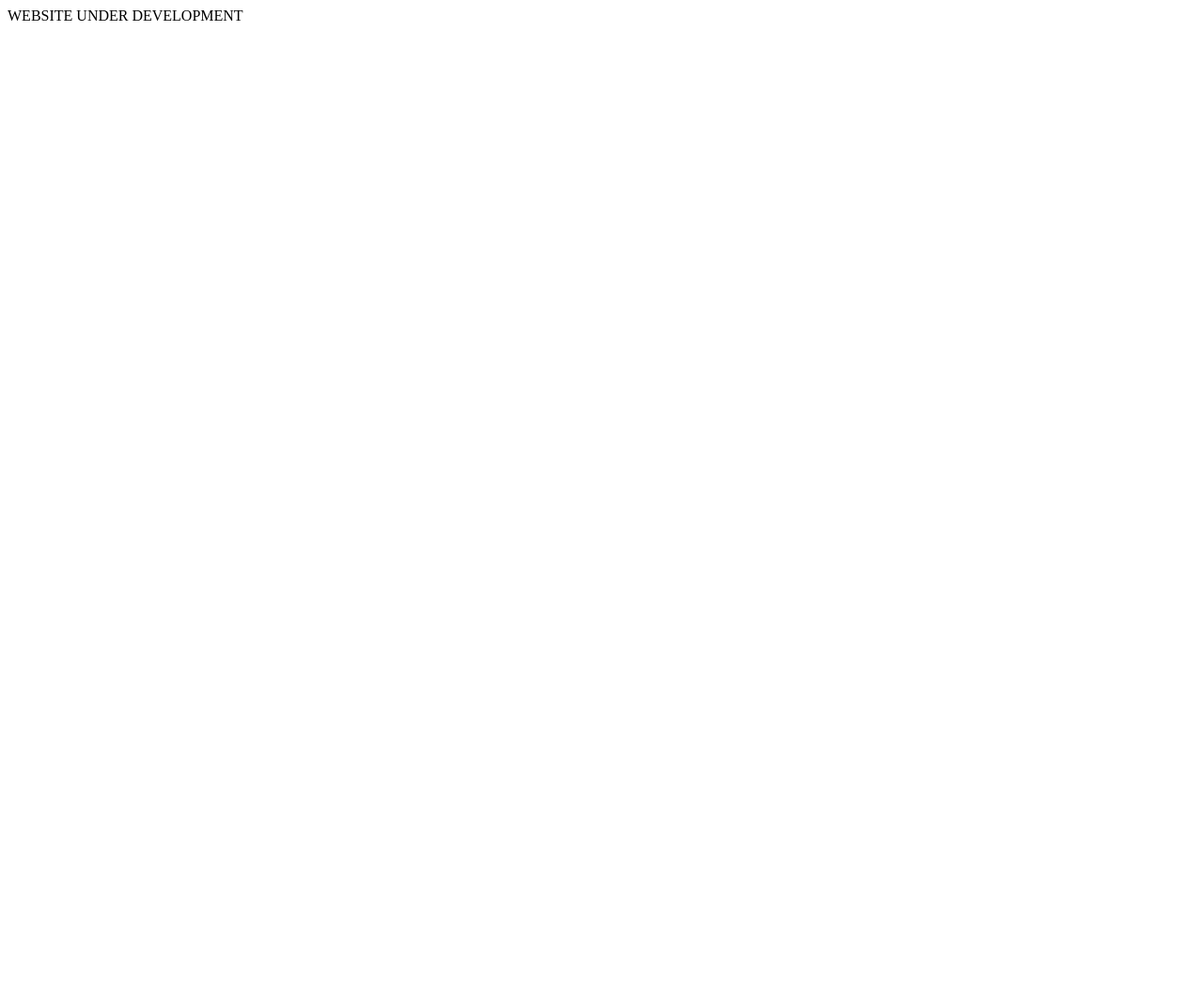
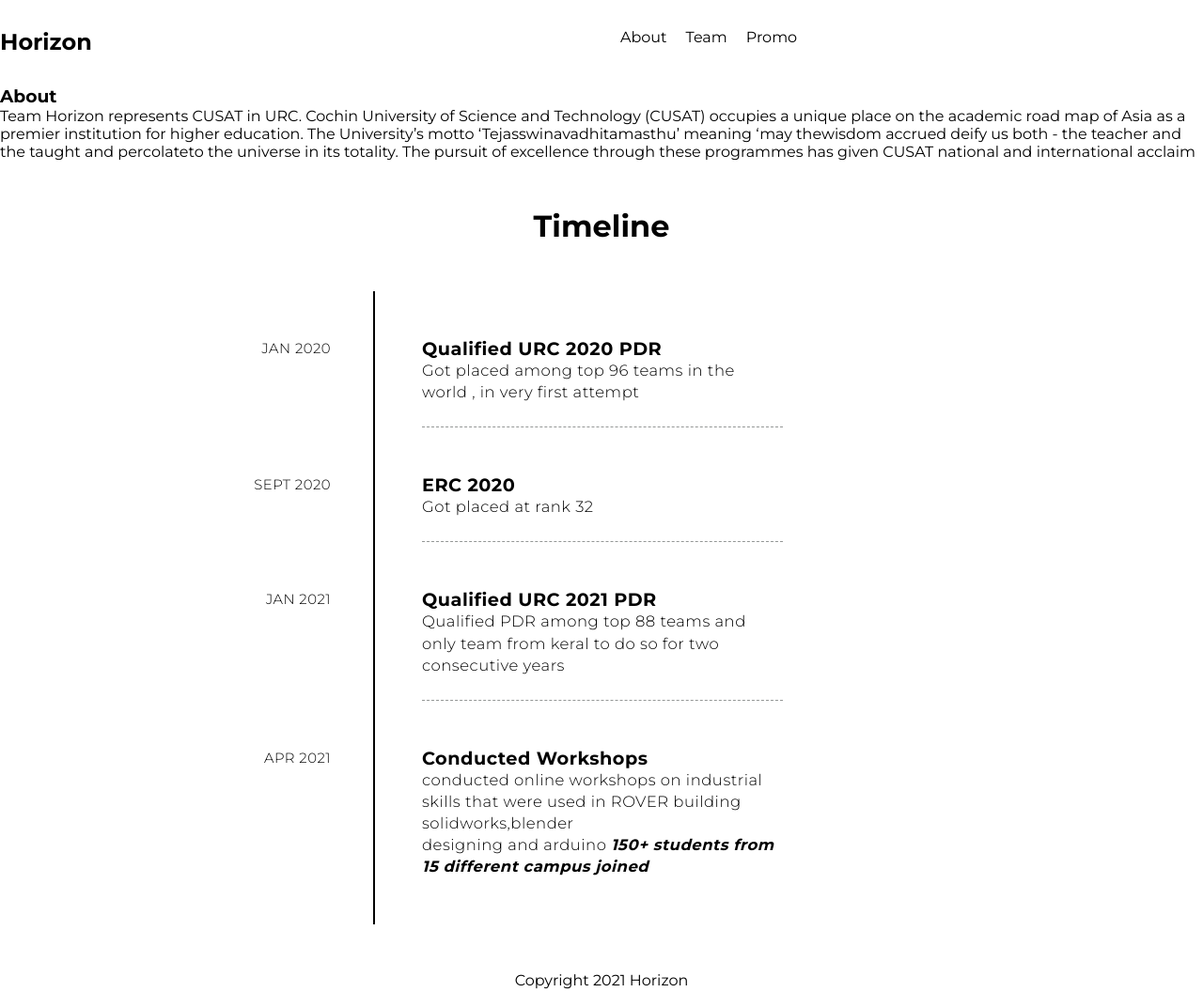
Before and after one commit to teamhorizon-cusat/teamhorizon-cusat.github.io, a Gatsby site: page / in a window 1280 px wide. Shown: the whole page at 94% size. Before the commit the page ends 800 px from the top, so only its background shows below. Built offline with nearby package versions, Linux system fonts and the light colour scheme; Gatsby itself is replaced by a stand-in of ours.

Commit message:
created basic timeline , youtube link

```diff
--- a/package.json
+++ b/package.json
@@ -21,8 +21,8 @@
     "gatsby-plugin-sharp": "^3.4.1",
     "gatsby-source-filesystem": "^3.4.0",
     "gatsby-transformer-sharp": "^3.4.0",
-    "react": "^17.0.1",
-    "react-dom": "^17.0.1"
+    "react": "^17.0.2",
+    "react-dom": "^17.0.2"
   },
   "devDependencies": {
     "gh-pages": "^3.1.0"
--- /dev/null
+++ b/src/components/About.js
@@ -0,0 +1,15 @@
+import React from 'react'
+
+export default function About() {
+    return (
+        <div>
+            <h3>About</h3>
+            <p>Team Horizon represents CUSAT in URC. Cochin University of Science and Technology (CUSAT) occupies a unique place on the
+                                academic road map of Asia as a premier institution for higher education. The
+                                University’s motto ‘Tejasswinavadhitamasthu’ meaning ‘may thewisdom accrued deify
+                                us both - the teacher and the taught and percolateto the universe in its totality.
+                                The pursuit of excellence through these programmes
+                                has given CUSAT national and international acclaim</p>
+        </div>
+    )
+}
--- /dev/null
+++ b/src/components/Footer.js
@@ -0,0 +1,9 @@
+import React from 'react'
+
+export default function Footer() {
+    return (
+        <footer>
+           <p>Copyright 2021 Horizon</p>
+        </footer>
+    )
+}
--- /dev/null
+++ b/src/components/Navbar.js
@@ -0,0 +1,15 @@
+import { Link } from 'gatsby'
+import React from 'react'
+
+export default function Navbar() {
+    return (
+        <nav>
+            <h1>Horizon</h1>
+            <div>
+                <Link to="#">About</Link>
+                <Link to="#">Team</Link>
+                <Link to="https://youtu.be/yEy-2Nw_Bh4" target="_blank">Promo</Link>
+            </div>
+        </nav>
+    )
+}
--- /dev/null
+++ b/src/components/Timeline.js
@@ -0,0 +1,30 @@
+import React from 'react'
+import {timelinecontent,timeline,event} from '../styles/timeline.module.css'
+
+export default function Timeline() {
+    return (
+    <div className={timelinecontent}>
+         <h1>Timeline</h1>
+            <ul className={timeline}>
+                <li className={event} data-date="JAN 2020">
+                    <h3>Qualified URC 2020 PDR</h3>
+                        <p>Got placed among top 96 teams in the world , in very first attempt</p>
+                </li>
+                <li className={event} data-date="SEPT 2020">
+                    <h3 >ERC 2020</h3>
+                        <p>Got placed at rank 32 </p>
+                </li>
+                <li className={event} id="date" data-date="JAN 2021">
+                    <h3 >Qualified URC 2021 PDR</h3>
+                        <p>Qualified PDR among top 88 teams and only team from keral to do so for two consecutive years</p>
+                </li>
+
+                <li className={event} data-date="APR 2021">
+                    <h3>Conducted Workshops</h3>
+                        <p>conducted online workshops on industrial skills that were used in ROVER building solidworks,blender</p>
+                        <p>designing and arduino <em><strong>150+ students from 15 different campus joined</strong></em> </p>
+                </li>
+            </ul>
+    </div>
+    )
+}
--- a/src/pages/index.js
+++ b/src/pages/index.js
@@ -1,9 +1,17 @@
 import React from 'react'
+import Navbar from '../components/Navbar'
+import About from '../components/About'
+import Footer from '../components/Footer'
+import Timeline from '../components/Timeline'
+import '../styles/global.css'
 
 export default function Index() {
   return (
     <div>
-      WEBSITE UNDER DEVELOPMENT
+      <Navbar />
+      <About />
+      <Timeline />
+      <Footer />
     </div>
   )
 }
--- /dev/null
+++ b/src/styles/global.css
@@ -0,0 +1,35 @@
+@import url('https://fonts.googleapis.com/css2?family=Montserrat:wght@300;400;500;700&display=swap');
+
+*{
+  margin: 0;
+  padding: 0;
+  text-decoration: none;
+  font-family: "Montserrat";
+  color:black;
+}
+
+html, body {
+    min-height: 100%;
+  }
+
+nav {
+    display:grid;
+    grid-template-columns: 1fr 1fr;
+    margin:30px auto;
+}
+
+nav a {
+    display: inline-block;
+    margin-left:20px;
+    padding-bottom: 10px;
+    border-bottom: 2px solid transparent;
+}
+
+nav a:hover{
+    border-color:black;
+}
+
+footer p {
+    margin: 40px auto;
+    text-align: center;
+}
--- /dev/null
+++ b/src/styles/timeline.module.css
@@ -0,0 +1,59 @@
+
+
+  .timelinecontent {
+    margin-top: 50px;
+    text-align: center;
+  }
+
+  /* Timeline */
+
+  .timeline {
+    border-left: 2px solid black;
+    border-bottom-right-radius: 4px;
+    border-top-right-radius: 4px;
+    color: #989e9cef;
+    margin: 50px auto;
+    letter-spacing: 0.5px;
+    position: relative;
+    line-height: 1.4em;
+    font-size: 1.03em;
+    padding: 50px;
+    list-style: none;
+    text-align: left;
+    font-weight: 100;
+    max-width: 30%;
+  }
+
+
+    .event {
+      border-bottom: 1px dashed #949796;
+      padding-bottom: 25px;
+      margin-bottom: 50px;
+      position: relative;
+    }
+
+      .event:last-of-type {
+        padding-bottom: 0;
+        margin-bottom: 0;
+        border: none;
+      }
+
+    .event:before{
+       position: absolute;
+        display: block;
+        top: 0;
+    }
+    .event:after {
+        position: absolute;
+        display: block;
+        top: 0;
+      }
+
+      .event:before {
+        left: -217px;
+        content: attr(data-date);
+        text-align: right;
+        font-weight: 100;
+        font-size: 0.9em;
+        min-width: 120px;
+      }
```
Also changed, not shown: 1 other file.
